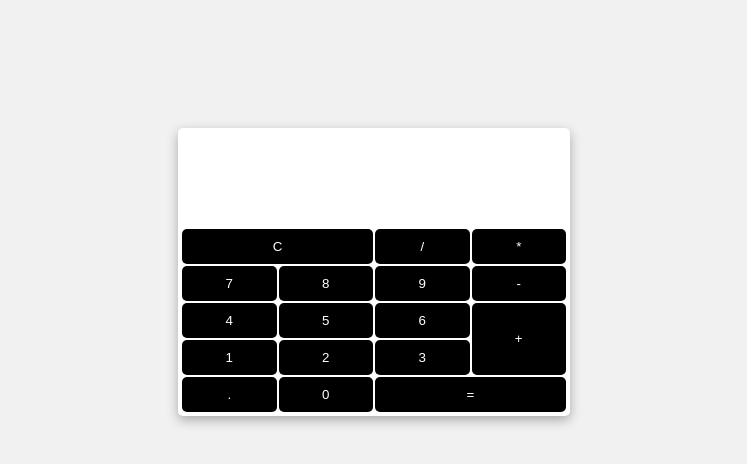
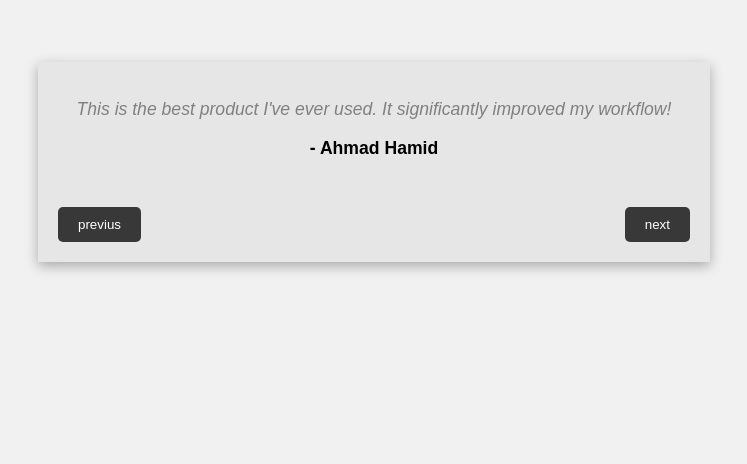
Before and after one commit to Farid-Abdullah/react-basic-projects, a React (Vite) app: page / in a window 1280 px wide. Shown: the part 128-592 px from the top of the page, without its empty margins (266-1013 px from the left). Built offline with nearby package versions, Linux system fonts and the light colour scheme.

Commit message:
7th project  'testimonials.jsx' done

```diff
--- a/package.json
+++ b/package.json
@@ -12,7 +12,8 @@
   "dependencies": {
     "axios": "^1.11.0",
     "react": "^19.1.0",
-    "react-dom": "^19.1.0"
+    "react-dom": "^19.1.0",
+    "react-icons": "^5.5.0"
   },
   "devDependencies": {
     "@eslint/js": "^9.30.1",
--- a/src/App.jsx
+++ b/src/App.jsx
@@ -3,13 +3,16 @@ import Counter from './basicProjects/counter'
 import Todo from './basicProjects/todo'
 import Meals from './basicProjects/meals'
 import Calculator from './basicProjects/Calculator'
+import ColorToggle from './basicProjects/ColorToggle'
+import HiddenSearchBar from './basicProjects/HiddenSearchBar'
+import Testimonials from './basicProjects/Testimonials'
 
 const App = () => {
 
   return (
     <div>
 
-     <Calculator />
+     <Testimonials  />
 
 
     </div>
--- /dev/null
+++ b/src/basicProjects/ColorToggle.jsx
@@ -0,0 +1,33 @@
+import React, { useState } from 'react'
+
+const ColorToggle = () => {
+    const [bgColor, setBgColor] = useState('white');
+    const [txtColor, setTxtColor] = useState("black");
+    const [btnStyle, setBtnStyle] = useState("white")
+
+    const handleClick = () => {
+        setBgColor(bgColor === 'white' ? 'black':'white')
+        setTxtColor(txtColor === 'black' ? 'white':'black')
+        setBtnStyle(bgColor ==='white' ? 'black':'white')
+    }
+
+  return (
+    <div className='toggleColorApp' style={{backgroundColor: bgColor, color:txtColor}}>
+        <button
+        onClick={handleClick}
+        style={{
+            background: btnStyle,
+            color:txtColor,
+            border:`2px solid ${txtColor}`
+            }}>
+            {bgColor === 'white'? 'Black Theme':'White Theme'}
+            </button>
+            <div className="toggle-content">
+                <h1>Hello world from ColorToggle.jsx <br />
+                 change the color of this page</h1>
+            </div>
+    </div>
+  )
+}
+
+export default ColorToggle
--- /dev/null
+++ b/src/basicProjects/HiddenSearchBar.jsx
@@ -0,0 +1,25 @@
+import React, { useState } from 'react'
+import { FaSearch } from 'react-icons/fa'
+const HiddenSearchBar = () => {
+
+    const [showInput, setShowInput] = useState(false)
+    const [bgColor, setBgColor] = useState("white")
+    const [txtColor, setTxtColor] = useState("black")
+
+    const handleClick = (e) => {
+        setBgColor("#1a1a1a")
+
+        if(e.target.className === 'h-container'){
+            setShowInput(false)
+            setBgColor('white')
+            setTxtColor("black")
+        }
+    }
+
+  return (
+    <div className='h-container' style={{background:bgColor, color: txtColor}} onClick={handleClick}>
+            {showInput? (<div><p>search or press any black area</p><input type ='text' placeholder='Search' /></div>): (<div><p>press the icon:</p><FaSearch onClick={()=> {setShowInput(true);setTxtColor("white")}} /></div>)}
+    </div>
+  )
+}
+export default HiddenSearchBar
--- /dev/null
+++ b/src/basicProjects/Testimonials.jsx
@@ -0,0 +1,62 @@
+import React, { useState } from 'react'
+
+const Testimonials = () => {
+
+    const [currentIndex, setCurrentIndex]  = useState(0);
+    const testimonials = [ // test case generated by gemini
+    {
+        quote: "This is the best product I've ever used. It significantly improved my workflow!",
+        author: "Ahmad Hamid",
+        id: 0
+    },
+    {
+        quote: "Incredible service! The team went above and beyond to help me out.",
+        author: "Fatima Al-Marri",
+        id:1
+    },
+    {
+        quote: "Highly recommended. Simple, intuitive, and extremely effective.",
+        author: "Khalid Mansour",
+        id: 2
+    },
+    {
+        quote: "I was skeptical at first, but this truly exceeded all my expectations. A game-changer!",
+        author: "Sara Abdullah",
+        id: 3
+    },
+    {
+        quote: "Absolutely fantastic! Saved me so much time and effort. Couldn't be happier.",
+        author: "Yousef Ibrahim",
+        id: 4
+    }
+];
+
+const incrementIndex = () => {
+    if(currentIndex<(testimonials.length-1)){
+        setCurrentIndex(currentIndex => currentIndex+1)
+    }
+}
+const decrementIndex = () => {
+    if (currentIndex>0){
+        setCurrentIndex(currentIndex => currentIndex-1)
+    }
+}
+
+
+  return (
+    <div className='testimonials'>
+        <div key={testimonials[currentIndex].id}>
+        <p  className='quote'>
+            {testimonials[currentIndex].quote}</p>
+        <p  className='author'>- {testimonials[currentIndex].author}</p>
+    </div>
+    <div className='previous-next'>
+        <button onClick={decrementIndex}>previus</button>
+        <button onClick={incrementIndex}>next</button>
+    </div>
+    </div>
+
+  )
+}
+
+export default Testimonials
--- a/src/basicProjects/counter.css
+++ b/src/basicProjects/counter.css
@@ -4,10 +4,8 @@ html{
 }
 body{
 
-    min-width: 800px;
-    max-width: 1920px;
-    margin: auto;
-    justify-self: center;
+
+
     font-size: 1.1rem;
     font-family:Arial, Helvetica, sans-serif;
 
@@ -213,3 +211,78 @@ img{
   background-color: rgb(134, 134, 134);
 
 }
+
+.toggleColorApp{
+    width: 100%;
+    padding: 20% 0 20% 0;
+}
+
+
+.h-container{
+    width: 100%;
+    padding: 25% 0 25% 0;
+    text-align: center;
+
+
+
+}
+
+/* testimonials:  */
+
+.testimonials{
+    display: flex; /* trying to make the buttons stick to the end */
+    flex-direction: column;
+    justify-content: space-between;
+
+    width: 50%;
+    height: 160px;
+    text-align: center;
+    margin: auto;
+    margin-top: 15%;
+    padding: 20px;
+    background-color: rgba(205, 202, 202, 0.289);
+    box-shadow:0px 4px 12px rgba(0, 0, 0, 0.301) ;
+
+}
+@keyframes animationName {
+  from { opacity: 0; transform: translateY(2px); } /* Start slightly off and invisible */
+  to { opacity: 1; transform: translateY(0); }     /* End fully visible and in place */
+}
+
+.author{
+    font-weight: bold;
+    animation: animationName 0.2s;
+
+}
+.quote{
+    color: grey;
+    font-style: italic;
+    margin-bottom: 10px; /* for buttons positioning*/
+    animation: animationName 0.2s;
+}
+.previous-next{
+    display: flex;
+    justify-content: space-between;
+    margin-top: auto; /* for buttons positioning */
+}
+.previous-next>button{
+    background-color: rgba(0, 0, 0, 0.755);
+    border-radius: 5px;
+    padding: 10px 20px;
+    color: white;
+    border: none;
+
+    transition: transform 0.2s;
+
+}
+.previous-next>button:hover{
+
+    transform: scale(0.9);
+
+    cursor: pointer;
+
+}
+.previous-next>button:active{
+    transform: scale(1);
+    background-color: black;
+}
```
Also changed, not shown: 1 other file (tests, documents, lock files or other folders).
